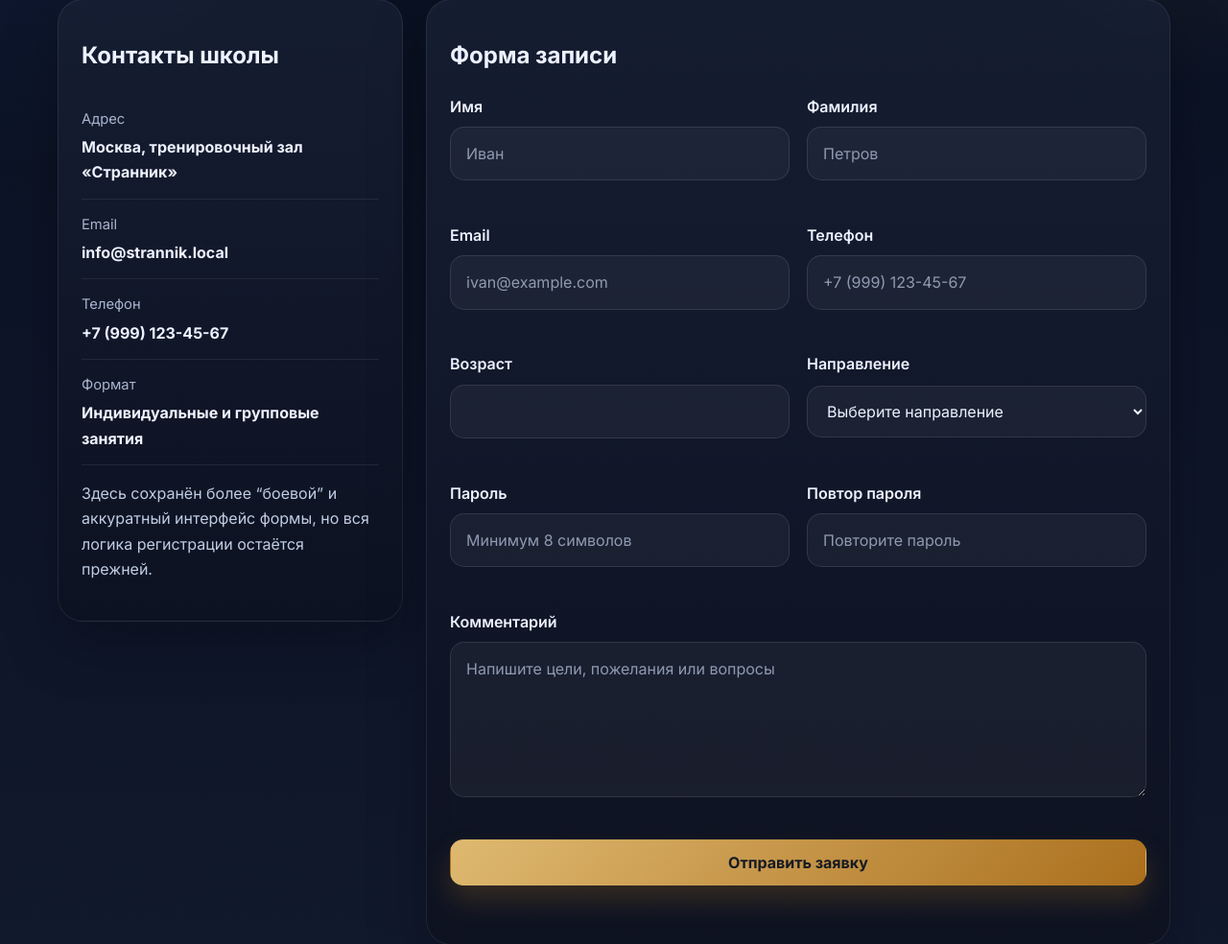
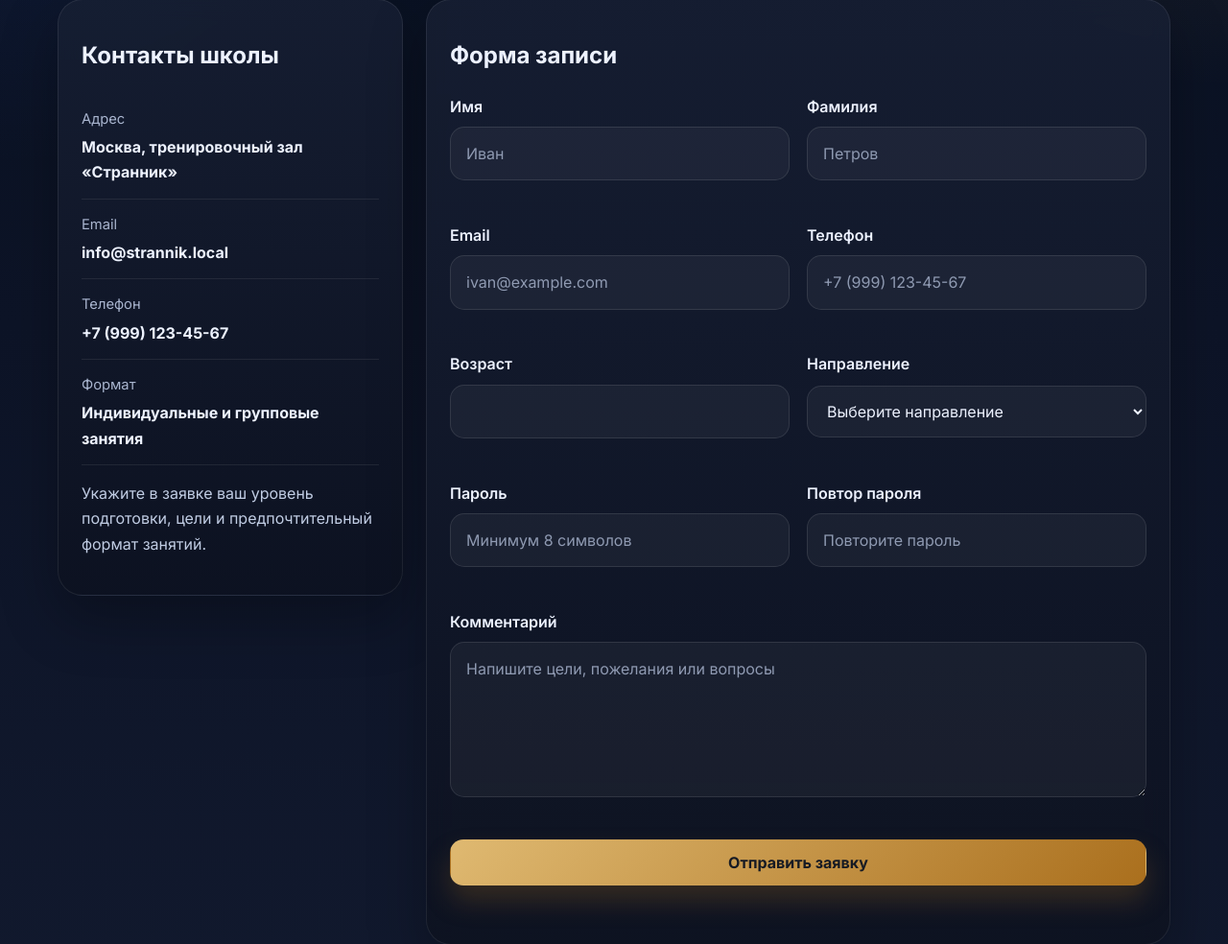
Before and after one commit to H0110W0ne/WEB, a Django app: template templates/main/contacts.html in a window 1280 px wide. Shown: the part 400-1384 px from the top of the page at 96% size. Run offline with Django 5.2, Linux system fonts and the light colour scheme; the template is opened without the code that fills it, so the values that code supplies are empty.

Commit message:
Update contacts.html

```diff
--- a/templates/main/contacts.html
+++ b/templates/main/contacts.html
@@ -48,7 +48,7 @@
       </div>
 
       <p class="contact-note">
-        Здесь сохранён более “боевой” и аккуратный интерфейс формы, но вся логика регистрации остаётся прежней.
+        Укажите в заявке ваш уровень подготовки, цели и предпочтительный формат занятий.
       </p>
     </aside>
 
```
